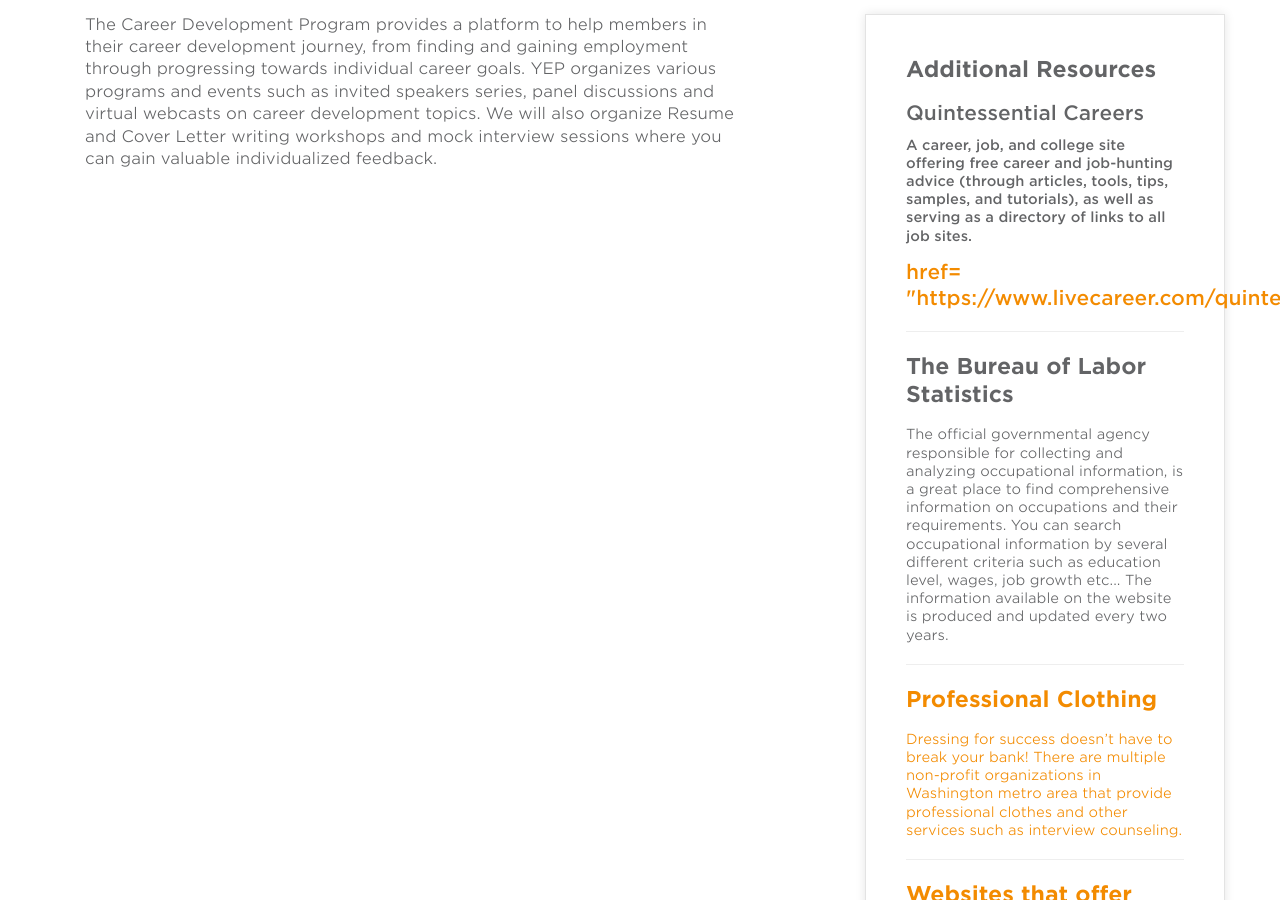
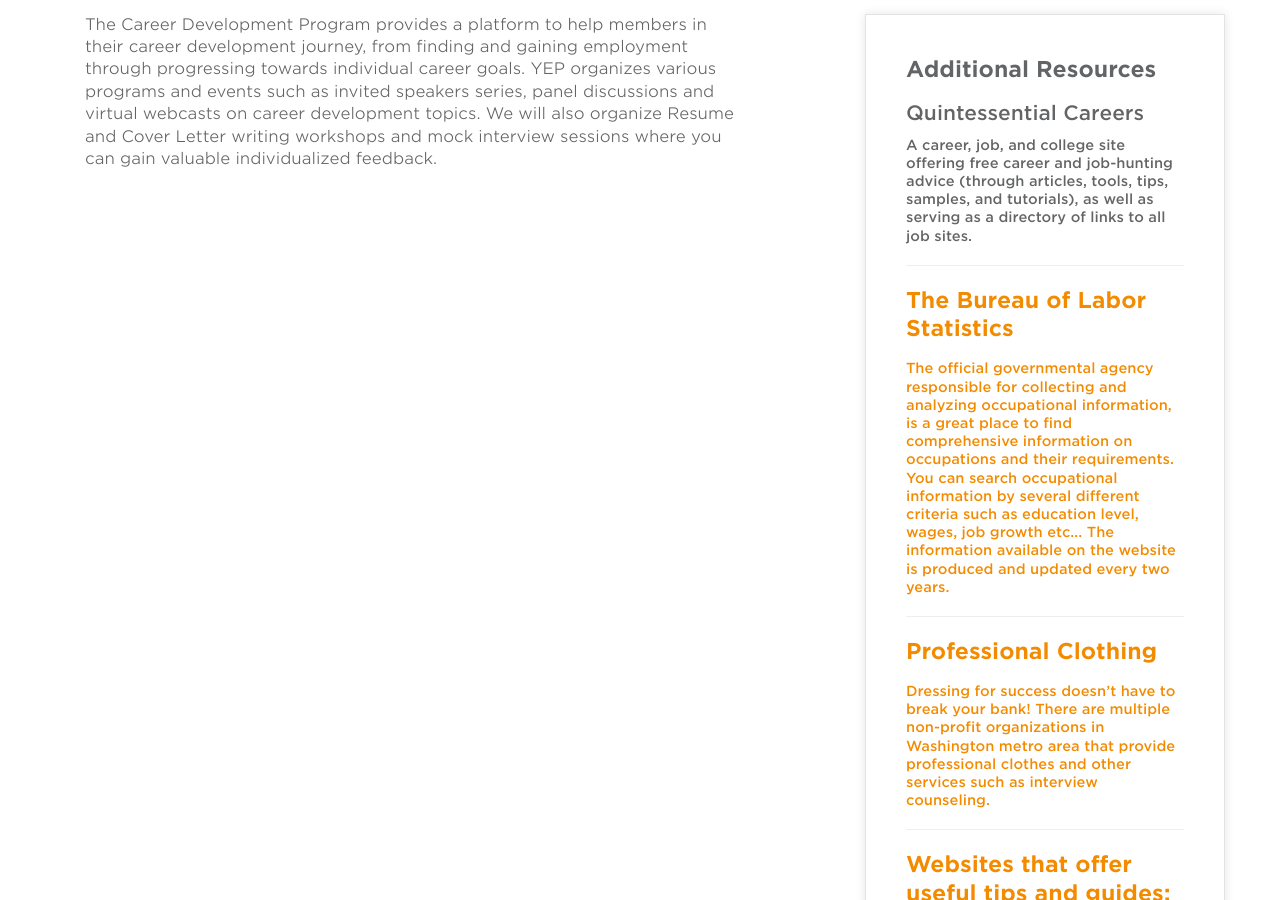
Before and after one commit to YEPNetwork/yepnetwork.github.io, a Jekyll site: the page built from _programs/career-development.html, in a window 1280 px wide and 900 px high, scrolled down 344 px. Built offline with Jekyll 4.4.1, drawn with Linux system fonts in a browser that asks for light colours; nearby versions of some CDN libraries.

Commit message:
Update career-development.html

```diff
--- a/_programs/career-development.html
+++ b/_programs/career-development.html
@@ -20,7 +20,7 @@
     <h2>Additional Resources </h2>
          <h3>Quintessential Careers<h3>
     <p> A career, job, and college site offering free career and job-hunting advice (through articles, tools, tips, samples, and tutorials), as well as serving as a directory of links to all job sites.</p>
-      <a> href= "https://www.livecareer.com/quintessential/" </a>
+      <a href= "https://www.livecareer.com/quintessential/" </a>
     <hr>
     <h2> The Bureau of Labor Statistics</h2>
       <p> The official governmental agency responsible for collecting and analyzing occupational information, is a great place to find comprehensive information on occupations and their requirements. You can search occupational information by several different criteria such as education level, wages, job growth etc... The information available on the website is produced and updated every two years.
```
